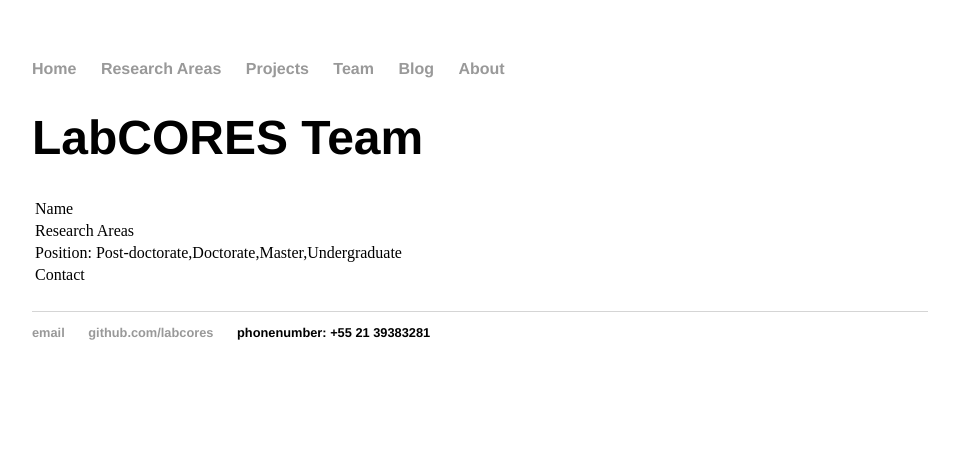
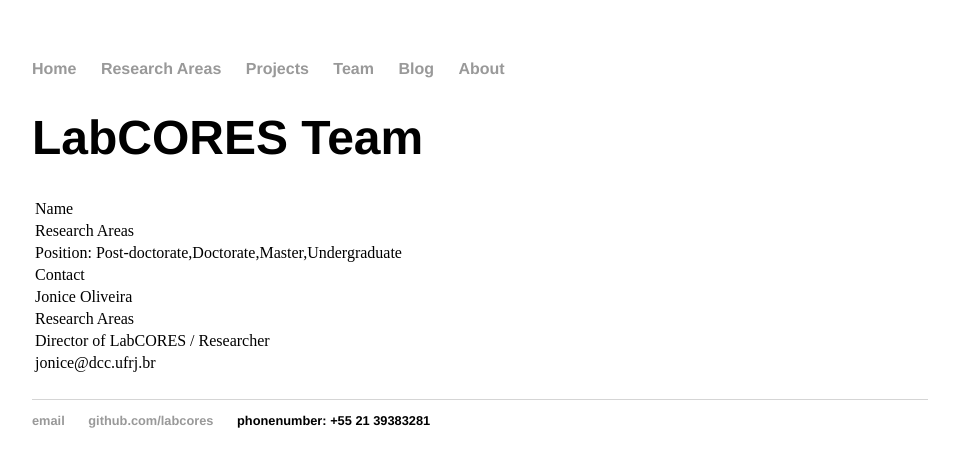
Before and after one commit to labcores/labcores.github.io, a Jekyll site: the page built from team/index.html, in a window 1280 px wide. Shown: the top 467 px of the page, without its empty margins (160-1119 px from the left). Built offline with Jekyll 4.4.1, drawn with Linux system fonts in a browser that asks for light colours.

Commit message:
update-team-content

```diff
--- a/team/index.html
+++ b/team/index.html
@@ -17,5 +17,17 @@
 		<tr>
 			<td>Contact</td>
 		</tr>
+		<tr>
+			<td>Jonice Oliveira</td>
+		</tr>
+		<tr>
+			<td>Research Areas</td>
+		</tr>
+		<tr>
+			<td>Director of LabCORES / Researcher</td>
+		</tr>
+		<tr>
+			<td>jonice@dcc.ufrj.br</td>
+		</tr>
 	</table></p>
 </div><!-- /.blurb -->
```
